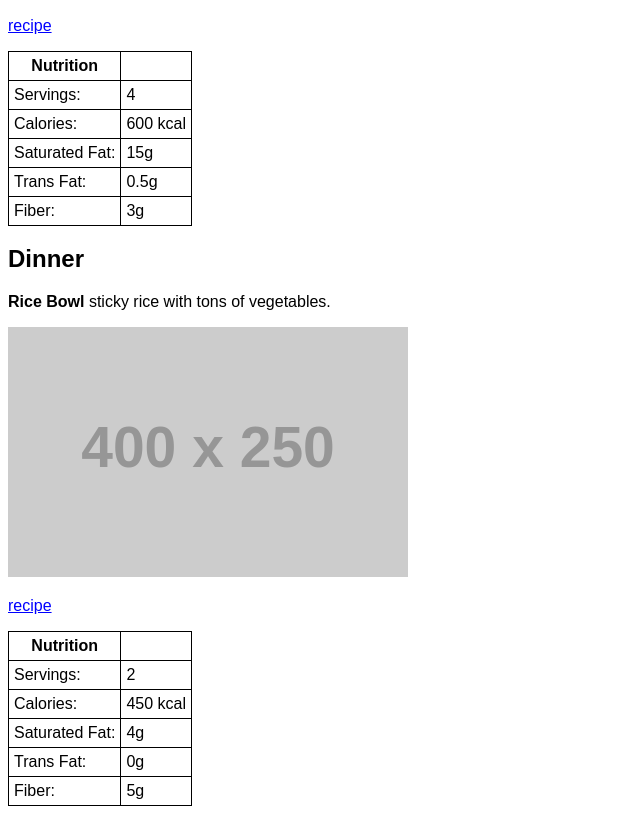
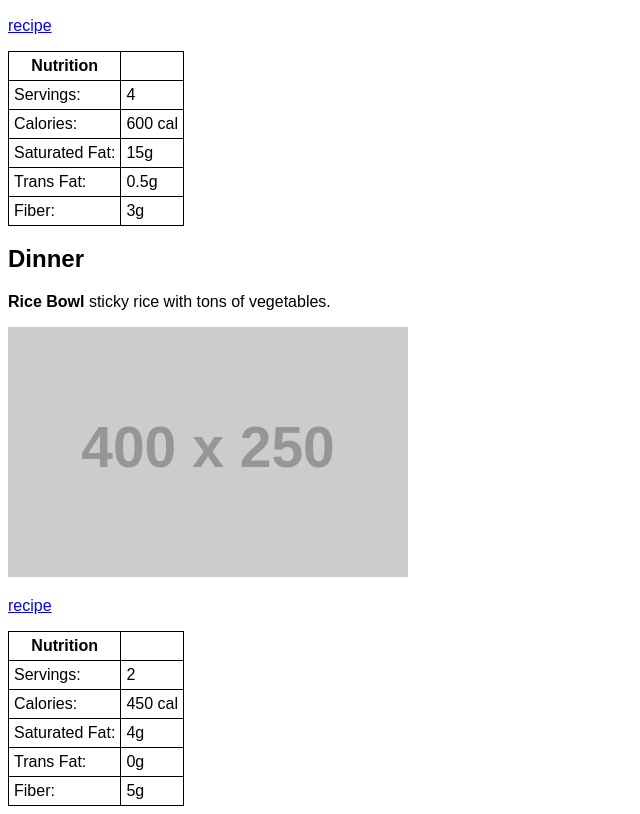
Before and after one commit to 91flicks/WEBDEV1, a plain HTML site: page WEBDEV1/BASICS/perfect food.html in a window 1280 px wide. Shown: the part 1034-1848 px from the top of the page, without its empty margins (0-640 px from the left). Drawn offline with Linux system fonts and the light colour scheme; placeholder pictures from the web are drawn by us.

Commit message:
Update perfect food.html

```diff
--- a/WEBDEV1/BASICS/perfect food.html
+++ b/WEBDEV1/BASICS/perfect food.html
@@ -26,9 +26,8 @@
         <a href="#dinner">Dinner</a>
     </p>
 
-    <!-- Breakfast Section -->
     <h2 id="breakfast">Breakfast</h2>
-    <p><b>Omelette</b> contains bacon, eggs, cheese, and avacado. muy bueno.</p>
+    <p><b>Omelette</b> contains bacon, eggs, gouda cheese, and avacado. muy bueno.</p>
     <img src="https://via.placeholder.com/400x250.png?text=Omelette" alt="Omelette">
     <p><a href="#">reciepe</a></p>
     <table>
@@ -40,7 +39,7 @@
         <tr><td>Fiber:</td><td>2g</td></tr>
     </table>
 
-    <!-- Lunch Section -->
+
     <h2 id="lunch">Lunch</h2>
     <p><b>Mac n Cheese with Burger Meat</b> litteraly just mac n cheese with crushed up burger meat</p>
     <img src="https://via.placeholder.com/400x250.png?text=Mac+and+Cheese+with+Beef" alt="Mac n Cheese with Cheeseburger Meat">
@@ -48,13 +47,13 @@
     <table>
         <tr><th>Nutrition</th><th></th></tr>
         <tr><td>Servings:</td><td>4</td></tr>
-        <tr><td>Calories:</td><td>600 kcal</td></tr>
+        <tr><td>Calories:</td><td>600 cal</td></tr>
         <tr><td>Saturated Fat:</td><td>15g</td></tr>
         <tr><td>Trans Fat:</td><td>0.5g</td></tr>
         <tr><td>Fiber:</td><td>3g</td></tr>
     </table>
 
-    <!-- Dinner Section -->
+
     <h2 id="dinner">Dinner</h2>
     <p><b>Rice Bowl</b> sticky rice with tons of vegetables.</p>
     <img src="https://via.placeholder.com/400x250.png?text=Rice+Bowl" alt="Rice Bowl">
@@ -62,7 +61,7 @@
     <table>
         <tr><th>Nutrition</th><th></th></tr>
         <tr><td>Servings:</td><td>2</td></tr>
-        <tr><td>Calories:</td><td>450 kcal</td></tr>
+        <tr><td>Calories:</td><td>450 cal</td></tr>
         <tr><td>Saturated Fat:</td><td>4g</td></tr>
         <tr><td>Trans Fat:</td><td>0g</td></tr>
         <tr><td>Fiber:</td><td>5g</td></tr>
```
